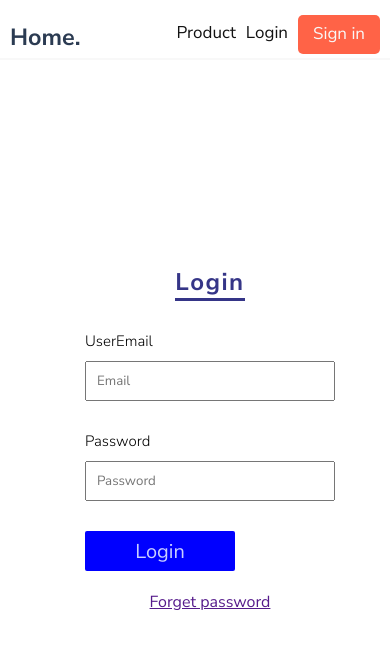
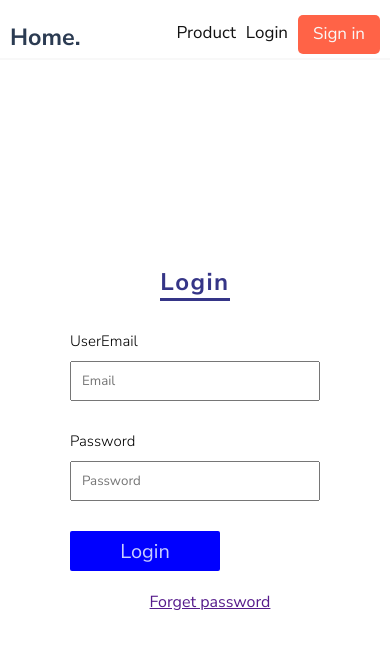
Before and after one commit to AChris-T/AltSchoolExamVue, a Vue app: page /login in a window 390 px wide. Shown: the top 648 px of the page. Built offline with nearby package versions, Linux system fonts and the light colour scheme; no server answers.

Commit message:
initial commit

```diff
--- a/src/views/LoginIn.vue
+++ b/src/views/LoginIn.vue
@@ -166,6 +166,10 @@ label{
 @media (max-width: 392px) {
     .form-control{
     width: 250px;
+    margin-right: 30px;
+}
+.logInfo h2{
+    margin-right: 30px;
 }
 }
 </style>
```
